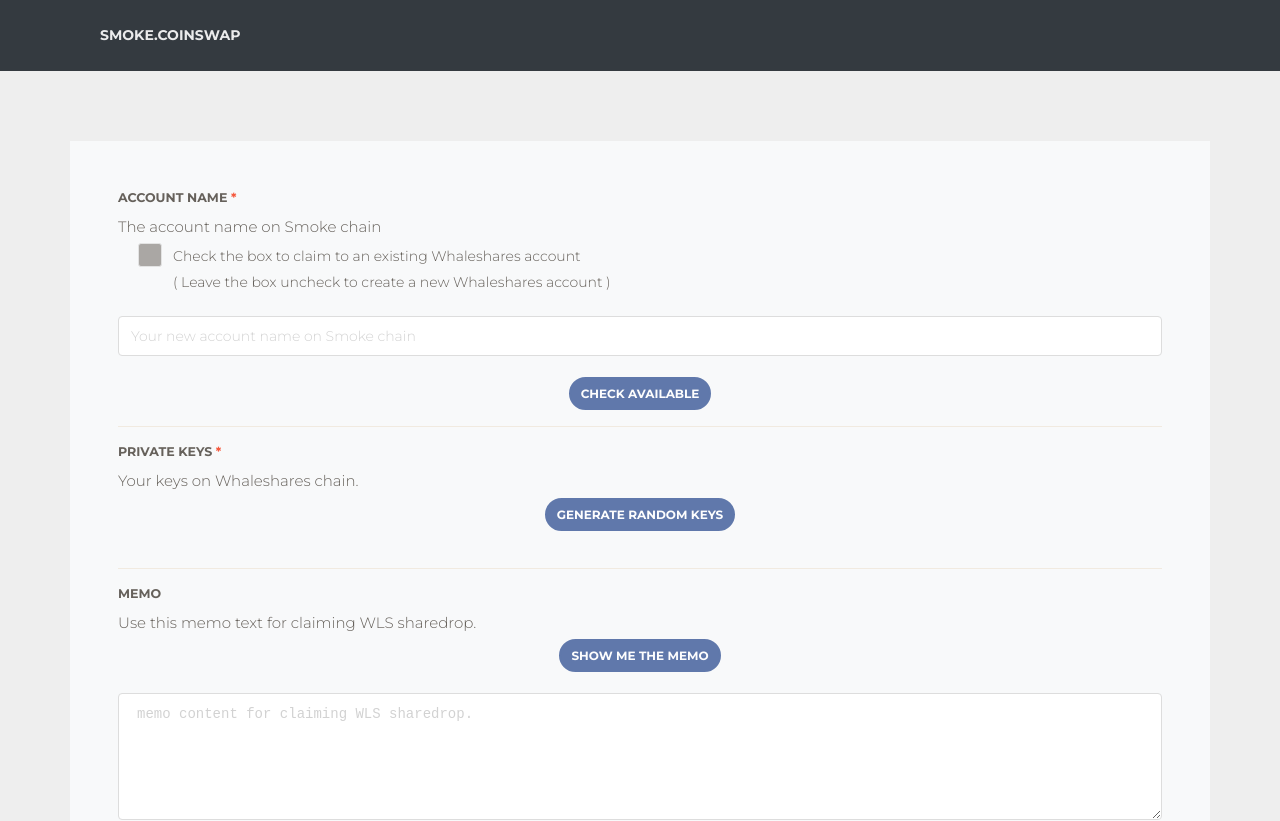
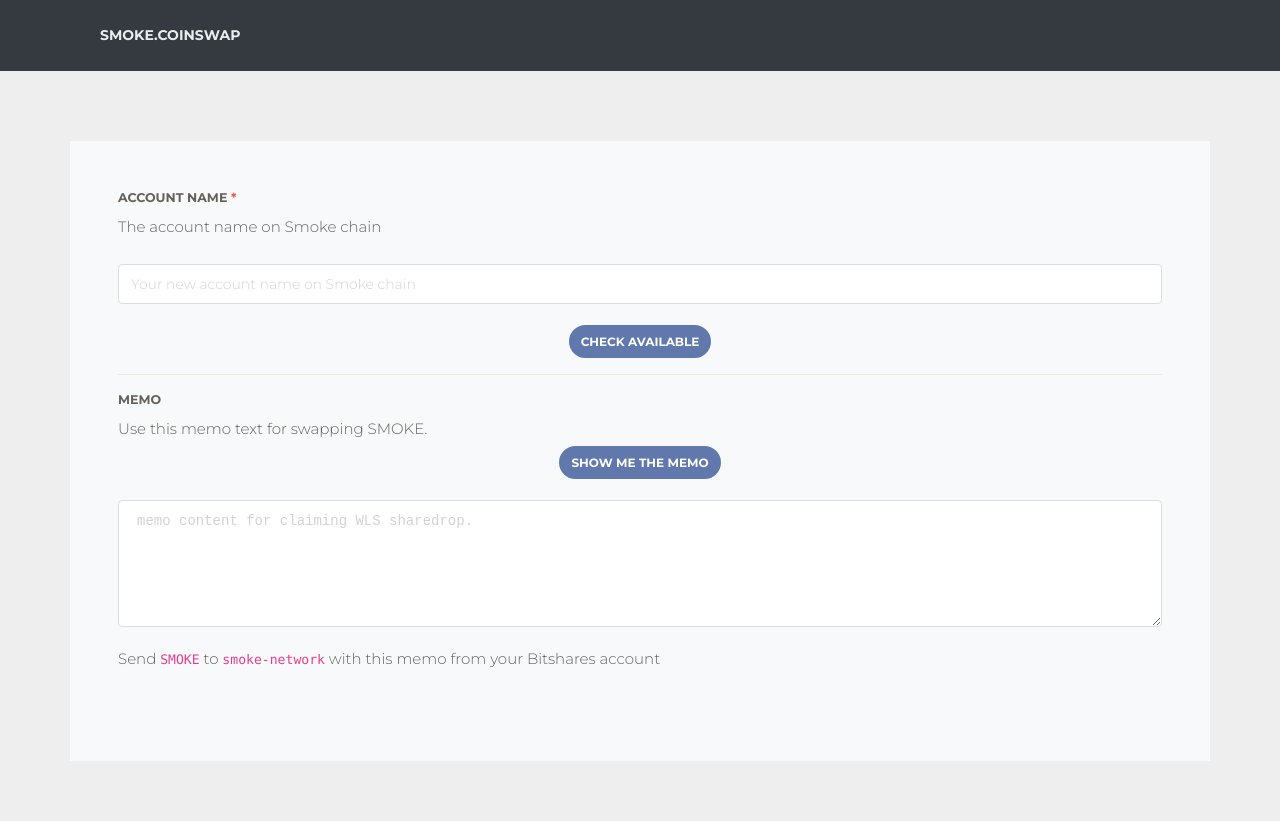
Before and after one commit to smokenetwork/coinswap, a React (Create React App) app in the folder frontend/: page /coinswaptool in a window 1280 px wide. Shown: the top 821 px of the page. Built offline with nearby package versions, Linux system fonts and the light colour scheme.

Commit message:
update layout

```diff
--- a/frontend/src/actions.js
+++ b/frontend/src/actions.js
@@ -8,17 +8,9 @@ let chainLib = require('smoke-js');
 export const actionShowMessage              = (message)         => ({ type: 'M_SHOW_MSG', message });
 export const actionSetCheckUsernameLoading  = (isLoading)       => ({ type: 'M_SET_CHECK_USERNAME_LOADING', isLoading });
 export const actionSetUsernameResult        = (result)          => ({ type: 'M_SET_USERNAME_RESULT', result });
-export const actionSetPassword              = (password)        => ({ type: 'M_SET_PASSWORD', password });
-export const actionSetPrivateKeys           = (pks)             => ({ type: 'M_SET_PRIVATE_KEYS', pks });
-export const actionSetPublicKeys            = (pks)             => ({ type: 'M_SET_PUBLIC_KEYS', pks });
 export const actionSetMemo                  = (memo)            => ({ type: 'M_SET_MEMO', memo });
 
-// export const actionAddTx = (txid) => ({ type: 'M_TX_ADD', txid });
-// export const actionSetTx = (item) => ({ type: 'M_TX_SET', item });
-// export const actionSetTxLoading = (isLoading) => ({ type: 'M_TX_LOADING_SET', isLoading });
-
-
-export const Action_CheckAvailable_Name = (username, toExitingAccount) => async (dispatch, getState) => {
+export const Action_CheckAccountName = (username) => async (dispatch, getState) => {
     try {
         dispatch(actionShowMessage({display: false, type: 'info', content: ''}));
         dispatch(actionSetCheckUsernameLoading(true));
@@ -34,15 +26,8 @@ export const Action_CheckAvailable_Name = (username, toExitingAccount) => async
         let existingAccs = await chainLib.api.getAccountsAsync([username]);
 
 
-        if (toExitingAccount) {
-            if (existingAccs.length <= 0) {
-                throw new Error('Account Name does not exist on Smoke blockchain.');
-            }
-        } else {
-            if (existingAccs.length > 0) {
-                // this account exist
-                throw new Error('Account Name exists on Smoke blockchain.');
-            }
+        if (existingAccs.length <= 0) {
+            throw new Error('Account Name does not exist on Smoke blockchain.');
         }
 
         dispatch(actionSetUsernameResult('success'));
@@ -56,41 +41,11 @@ export const Action_CheckAvailable_Name = (username, toExitingAccount) => async
     }
 };
 
-export const Action_Generate_Keys = (username) => async (dispatch, getState) => {
-    try {
-        dispatch(actionShowMessage({display: false, type: 'info', content: ''}));
-
-        const password = 'P' + steemjs_ecc.key_utils.get_random_key().toWif();
-        const private_keys = ['owner', 'active', 'posting', 'memo'].map(role => {
-            const pk = steemjs_ecc.PrivateKey.fromSeed(`${username}${role}${password}`);
-            return pk.toString();
-        });
-        const public_keys = private_keys.map(wif => {
-            const pk = steemjs_ecc.PrivateKey.fromWif(wif);
-            return pk.toPublicKey().toString();
-        });
-
-        // console.log(`password: ${password}`);
-        // console.log(`private_keys: ${JSON.stringify(private_keys)}`);
-        // console.log(`public_keys: ${JSON.stringify(public_keys)}`);
-
-        dispatch(actionSetPassword(password));
-        dispatch(actionSetPrivateKeys({ owner: private_keys[0], active: private_keys[1], posting: private_keys[2], memo: private_keys[3]}));
-        dispatch(actionSetPublicKeys({ owner: public_keys[0], active: public_keys[1], posting: public_keys[2], memo: public_keys[3]}));
-    } catch(e) {
-        // console.error(e);
-        dispatch(actionShowMessage({display: true, type: 'error', content: e.message}));
-    } finally {
-
-    }
-};
-
 export const Action_ShowMemo = (username, toExitingAccount) => async (dispatch, getState) => {
     try {
         dispatch(actionShowMessage({display: false, type: 'info', content: ''}));
 
         let state = await getState();
-        let { public_keys } = state.AppReducer;
 
         let params = {};
         if (username) {
@@ -98,31 +53,6 @@ export const Action_ShowMemo = (username, toExitingAccount) => async (dispatch,
         } else {
             dispatch(actionSetUsernameResult('error'));
             throw new Error('Account name invalid!');
-        }
-
-        params.e = toExitingAccount ? 1 : 0;
-
-        if (!toExitingAccount) {
-            if (public_keys.owner) {
-                params.o = public_keys.owner;
-            } else {
-                throw new Error('keys invalid!');
-            }
-            if (public_keys.active) {
-                params.a = public_keys.active;
-            } else {
-                throw new Error('keys invalid!');
-            }
-            if (public_keys.posting) {
-                params.p = public_keys.posting;
-            } else {
-                throw new Error('keys invalid!');
-            }
-            if (public_keys.memo) {
-                params.m = public_keys.memo;
-            } else {
-                throw new Error('keys invalid!');
-            }
         }
 
         let claim_memo = `claim`;
--- a/frontend/src/components/CoinSwapTool.js
+++ b/frontend/src/components/CoinSwapTool.js
@@ -1,14 +1,13 @@
 import React, { Component } from 'react';
 import {withRouter} from "react-router-dom";
 import {connect} from "react-redux";
-import { Action_CheckAvailable_Name, Action_Generate_Keys, Action_ShowMemo } from "../actions";
+import { Action_CheckAccountName, Action_ShowMemo } from "../actions";
 
 class CoinSwapTool extends Component {
     constructor(props) {
         super(props);
 
         this.state = {
-            toExitingAccount: false,
             username: ""
         };
     };
@@ -43,23 +42,6 @@ class CoinSwapTool extends Component {
             }
         }
 
-        //////////////
-        // display private keys for user to save
-        let private_keys_render = null;
-        if (this.props.password) {
-            private_keys_render = (
-                <div>
-                    <div className="alert alert-warning"><span><b>Warning!: </b> Please save these Private Keys into a safe place before going to next step!</span></div>
-                    <p>Private <b>Owner</b> Key: <code>{this.props.private_keys.owner}</code></p>
-                    <p>Private <b>Active</b> Key: <code>{this.props.private_keys.active}</code></p>
-                    <p>Private <b>Posting</b> Key: <code>{this.props.private_keys.posting}</code></p>
-                    <p>Private <b>Memo</b> Key: <code>{this.props.private_keys.memo}</code></p>
-                </div>
-            );
-        }
-
-        let required_fee = 1;
-
         return(
             <div className="main">
                 <div className="section section-gray">
@@ -75,15 +57,6 @@ class CoinSwapTool extends Component {
                                     <h6>Account Name <span className="icon-danger">*</span></h6>
 
                                     <p>The account name on Smoke chain</p>
-
-                                    <div className="form-check">
-                                        <label className="form-check-label">
-                                            <input name="toExitingAccount" className="form-check-input" type="checkbox" checked={this.state.toExitingAccount} onChange={this.handleChange} />
-                                            <span className="form-check-sign"></span>
-                                            Check the box to claim to an existing Whaleshares account <br />
-                                            ( Leave the box uncheck to create a new Whaleshares account )
-                                        </label>
-                                    </div>
                                     <br />
 
                                     <input disabled={this.props.loadingCheckUsername} name="username" type="text" maxLength="16" className={`form-control border-input ${username_bg}`} placeholder="Your new account name on Smoke chain" value={this.state.username} onChange={this.handleChange} />
@@ -98,7 +71,7 @@ class CoinSwapTool extends Component {
                                                 </button>);
                                             } else {
                                                 return (<button className="btn btn-sm btn-facebook btn-round" onClick={() => {
-                                                    this.props.Action_CheckAvailable_Name(this.state.username, this.state.toExitingAccount);
+                                                    this.props.Action_CheckAccountName(this.state.username);
                                                 }}>Check Available</button>);
                                             }
                                         })()}
@@ -106,25 +79,11 @@ class CoinSwapTool extends Component {
                                     <hr />
                                 </div>
 
-                                {
-                                    !this.state.toExitingAccount &&
-                                    <div className="form-group">
-                                        <h6>Private Keys <span className="icon-danger">*</span></h6>
-                                        <p>Your keys on Whaleshares chain.</p>
-                                        <div className="text-center">
-                                            <button className="btn btn-sm btn-facebook btn-round" onClick={() => { this.props.Action_Generate_Keys(this.state.username); }}>Generate Random Keys</button>
-                                        </div>
-                                        <br />
-                                        {private_keys_render}
-                                        <hr />
-                                    </div>
-                                }
-
                                 <div className="form-group">
                                     <h6>Memo</h6>
-                                    <p>Use this memo text for claiming WLS sharedrop.</p>
+                                    <p>Use this memo text for swapping SMOKE.</p>
                                     <div className="text-center">
-                                        <button className="btn btn-sm btn-facebook btn-round" onClick={() => { this.props.Action_ShowMemo(this.state.username, this.state.toExitingAccount); }}>Show me the memo</button>
+                                        <button className="btn btn-sm btn-facebook btn-round" onClick={() => { this.props.Action_ShowMemo(this.state.username); }}>Show me the memo</button>
                                     </div>
                                     <br />
                                     <textarea name="memo"
@@ -137,7 +96,7 @@ class CoinSwapTool extends Component {
                                     {/*<h5><small><span id="textarea-limited-message" className="pull-right">Copy Memo</span></small></h5>*/}
 
                                     <br />
-                                    <p>Send <code>{required_fee} WHALESHARE</code> to <code>wlsbts</code> with this memo from your Bitshares account</p>
+                                    <p>Send <code>SMOKE</code> to <code>smoke-network</code> with this memo from your Bitshares account</p>
                                     <br />
                                 </div>
                             </div>
@@ -151,5 +110,5 @@ class CoinSwapTool extends Component {
 };
 
 const mapStateToProps = (state) => { return state.AppReducer; };
-const mapDispatchToProps = { Action_CheckAvailable_Name, Action_Generate_Keys, Action_ShowMemo };
+const mapDispatchToProps = { Action_CheckAccountName, Action_ShowMemo };
 export default withRouter( connect( mapStateToProps, mapDispatchToProps)(CoinSwapTool) );
--- a/frontend/src/reducer.js
+++ b/frontend/src/reducer.js
@@ -13,21 +13,6 @@ const getInitialState = () => {
         // for username
         loadingCheckUsername: false, // for show progress when user clicks Check Account name available
         username_result: '', // empty or error or success
-        ///////////////////////////////
-        // for keys
-        public_keys: {
-            owner: '',
-            active: '',
-            posting: '',
-            memo: ''
-        },
-        password: '',
-        private_keys: {
-            owner: '',
-            active: '',
-            posting: '',
-            memo: ''
-        },
         memo: '' // this is memo of the claiming tx, not memo key
     };
 
```
